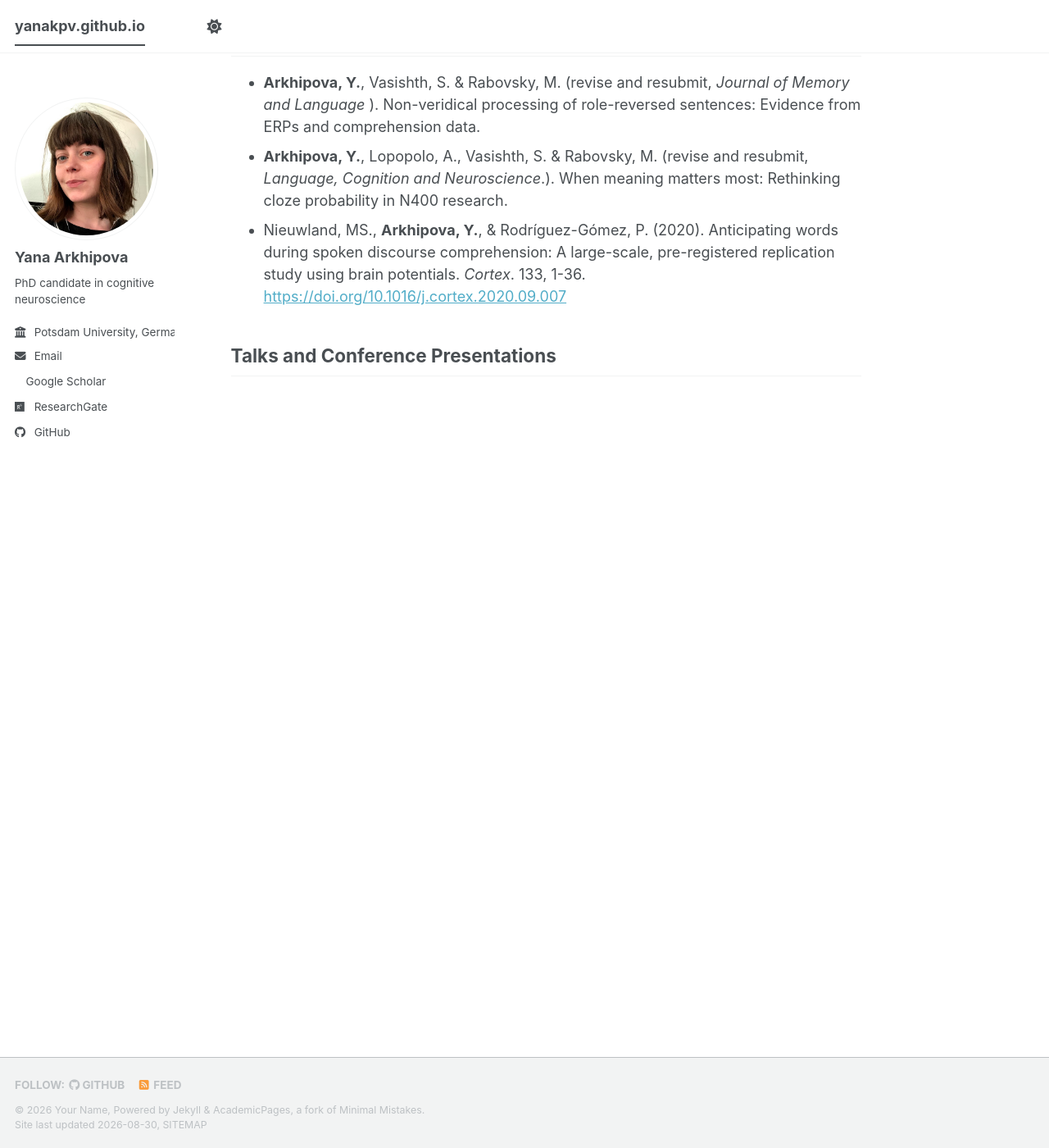
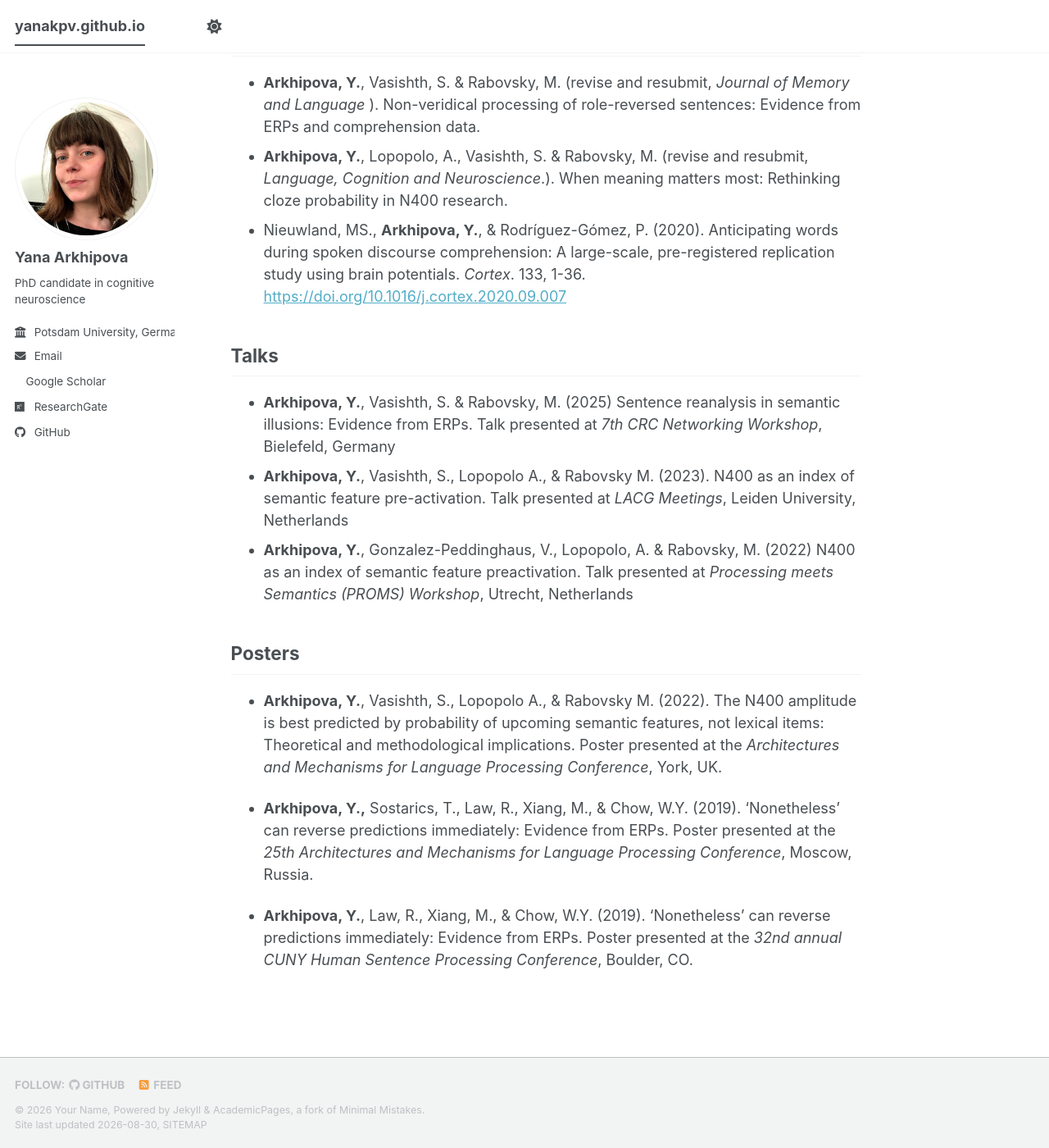
Before and after one commit to yanakpv/yanakpv.github.io, a Jekyll site: the page built from _pages/about.md, in a window 1280 px wide and 1400 px high, scrolled down 1371 px. Shown: the whole window at 82% size. Built offline with Jekyll 4.4.1, drawn with Linux system fonts in a browser that asks for light colours; a style sheet for code colours, icons or effects is not loaded; some of the changed text lies outside the part shown.

Commit message:
Update about.md

```diff
--- a/_pages/about.md
+++ b/_pages/about.md
@@ -50,4 +50,15 @@ Before starting my PhD I spent a year at the Max Planck Institute for Psycholing
 * __Arkhipova, Y.__, Lopopolo, A., Vasishth, S. & Rabovsky, M. (revise and resubmit, *Language, Cognition and Neuroscience*.). When meaning matters most: Rethinking cloze probability in N400 research.
 * Nieuwland, MS., __Arkhipova, Y.__, & Rodríguez-Gómez, P. (2020). Anticipating words during spoken discourse comprehension: A large-scale, pre-registered replication study using brain potentials. *Cortex*. 133, 1-36. [https://doi.org/10.1016/j.cortex.2020.09.007](https://doi.org/10.1016/j.cortex.2020.09.007)
 
-## Talks and Conference Presentations {#Talks}
+## Talks {#Talks}
+* __Arkhipova, Y.__, Vasishth, S. & Rabovsky, M. (2025) Sentence reanalysis in semantic illusions: Evidence from ERPs. Talk presented at _7th CRC Networking Workshop_, Bielefeld, Germany
+* **Arkhipova, Y.**, Vasishth, S., Lopopolo A., & Rabovsky M. (2023). N400 as an index of semantic feature pre-activation. Talk presented at _LACG Meetings_, Leiden University, Netherlands
+* __Arkhipova, Y.__, Gonzalez-Peddinghaus, V., Lopopolo, A. & Rabovsky, M. (2022) N400 as an index of semantic feature preactivation. Talk presented at _Processing meets Semantics (PROMS) Workshop_, Utrecht, Netherlands
+
+## Posters
+
+* **Arkhipova, Y.**, Vasishth, S., Lopopolo A., & Rabovsky M. (2022). The N400 amplitude is best predicted by probability of upcoming semantic features, not lexical items: Theoretical and methodological implications. Poster presented at the _Architectures and Mechanisms for Language Processing Conference_, York, UK.
+
+* **Arkhipova, Y.,** Sostarics, T., Law, R., Xiang, M., & Chow, W.Y. (2019). ‘Nonetheless’ can reverse predictions immediately: Evidence from ERPs. Poster presented at the _25th Architectures and Mechanisms for Language Processing Conference_, Moscow, Russia.
+
+* **Arkhipova, Y.**, Law, R., Xiang, M., & Chow, W.Y. (2019). ‘Nonetheless’ can reverse predictions immediately: Evidence from ERPs. Poster presented at the _32nd annual CUNY Human Sentence Processing Conference_, Boulder, CO.
```
Also changed, not shown: other parts of _pages/about.md (+1 -1 lines).
